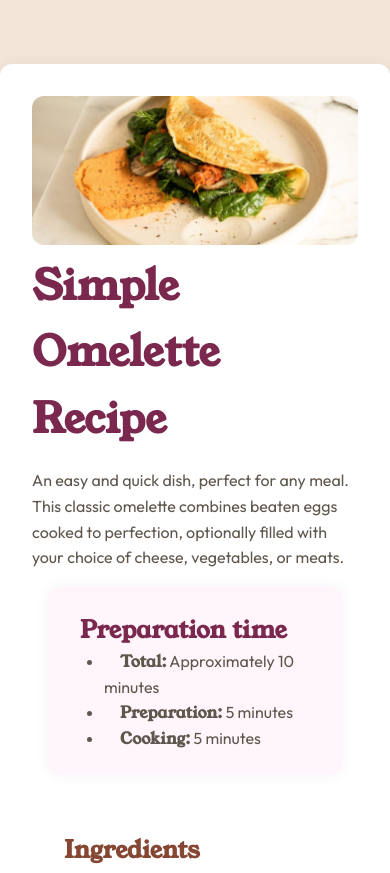
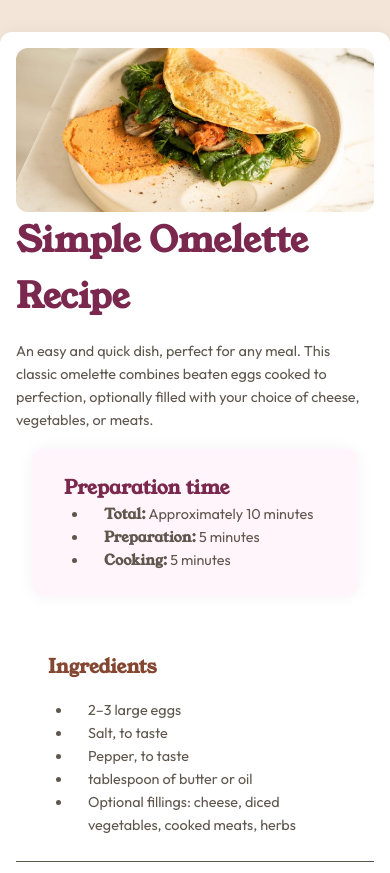
Before and after one commit to harshlodaliya03/recipe-page-main, a plain HTML site: page index.html in a window 390 px wide. Shown: the top 873 px of the page. Drawn offline with Linux system fonts and the light colour scheme.

Commit message:
Fix .pic CSS, add responsive media query, fix nutrition paragraph, improve image alt text

```diff
--- a/index.html
+++ b/index.html
@@ -28,7 +28,7 @@
 <body>
   <div class="container">
     <div class="pic">
-      <img src="./assets/images/image-omelette.jpeg" alt="omelette" class="src" />
+      <img src="./assets/images/image-omelette.jpeg" alt="Cooked omelette with toast on a plate" class="src" />
     </div>
 
     <div class="header">
@@ -115,7 +115,7 @@
             <h2>Nutrition</h2>
             <p>The table below shows
               nutritional values per serving without the additional fillings.
-            <p>
+            </p>
             <table class="nutrition">
 
               <tbody>
--- a/style.css
+++ b/style.css
@@ -45,7 +45,7 @@ body {
 
 /* img */
 .pic {
-  display: block;
+  display: flex;
   justify-content: center;
 }
 .pic img {
@@ -233,3 +233,33 @@ hr {
   color: var(--brown-800);
   font-family: "Young Serif", serif;
 }
+
+@media (max-width: 600px) {
+  .container {
+    padding: 1rem;
+    margin-top: 2rem;
+    margin-bottom: 2rem;
+  }
+
+  .title {
+    font-size: 1.1rem;
+  }
+
+  .guide {
+    font-size: 0.9rem;
+  }
+
+  .prep-time h3,
+  .ingredient h2,
+  .instructions h2,
+  .nutrition h2 {
+    font-size: 1.2rem;
+  }
+
+  .prep-time ul,
+  .ingredient ul,
+  .instructions ol,
+  .nutrition p {
+    font-size: 0.9rem;
+  }
+}
```
